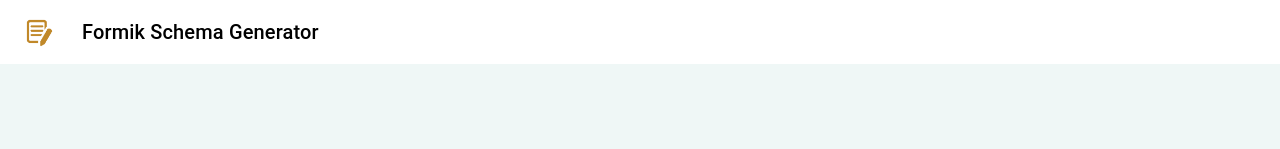
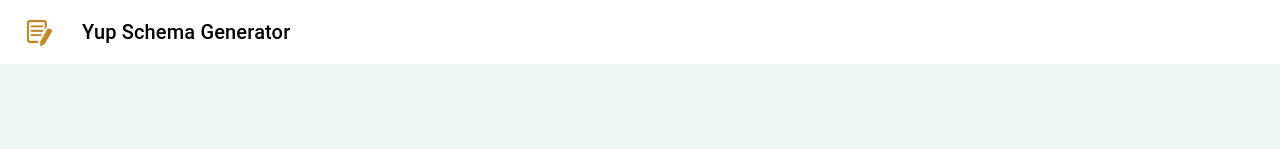
Before and after one commit to Shaivaan/Formik-Schema-Generator, a React (Vite) app: page / in a window 1280 px wide. Shown: the top 149 px of the page. Built offline with nearby package versions, Linux system fonts and the light colour scheme.

Commit message:
change name for app

```diff
--- a/index.html
+++ b/index.html
@@ -4,7 +4,7 @@
     <meta charset="UTF-8" />
     <link rel="icon" type="image/svg+xml" href="/src/assets/titleIcon.png" />
     <meta name="viewport" content="width=device-width, initial-scale=1.0" />
-    <title>Formik Schema Generator</title>
+    <title>Yup Schema Generator</title>
   </head>
   <body>
     <div id="root"></div>
--- a/src/Components/Navbar/Navbar.tsx
+++ b/src/Components/Navbar/Navbar.tsx
@@ -22,7 +22,7 @@
          <img src={logo} height={'30px'} width={'30px'}/>
        </IconButton>
         <Typography variant="h6" component="div" sx={{ flexGrow: 1,cursor:'pointer' }} >
-          Formik Schema Generator
+          Yup Schema Generator
         </Typography>
      </Toolbar>
    </AppBar>
```
